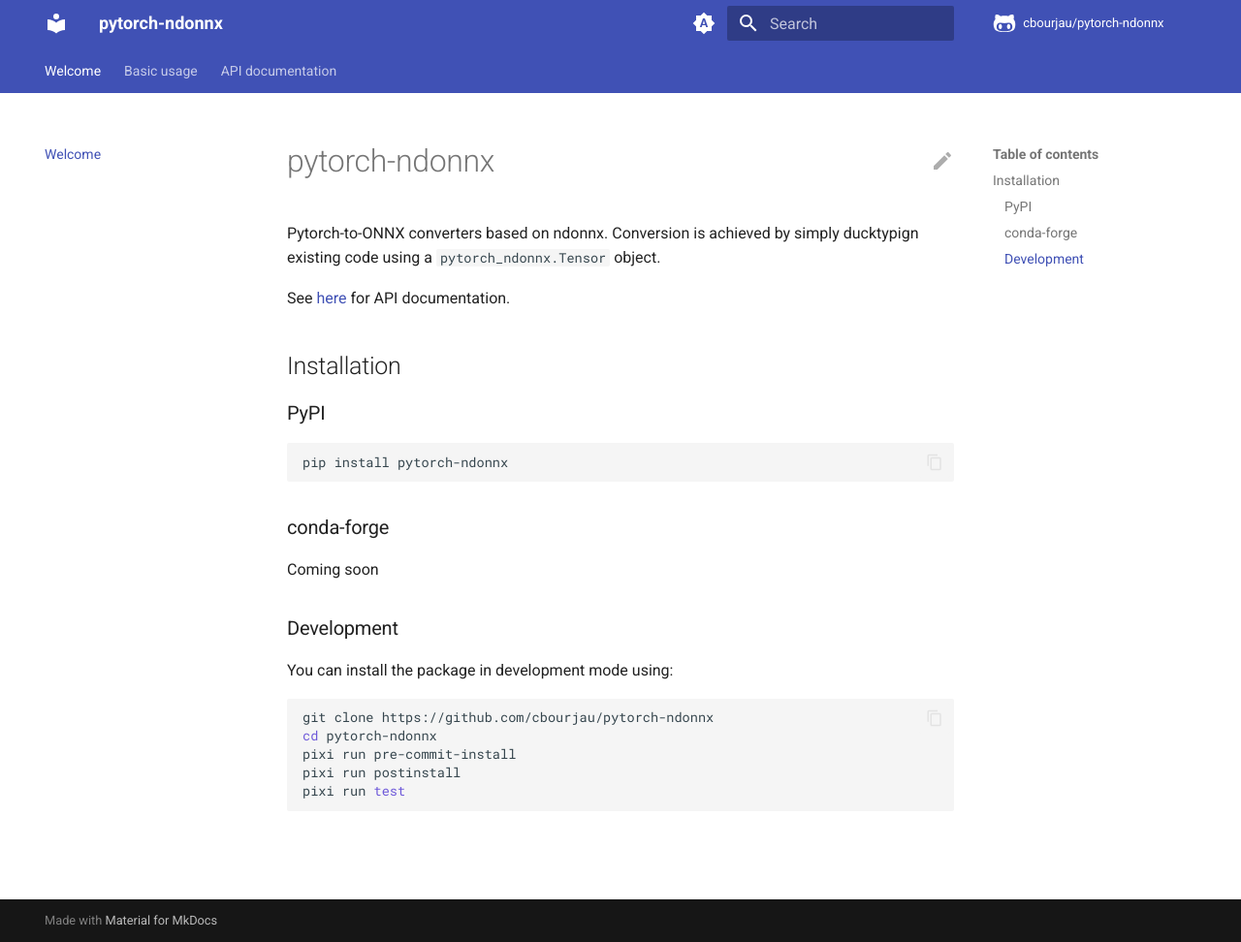
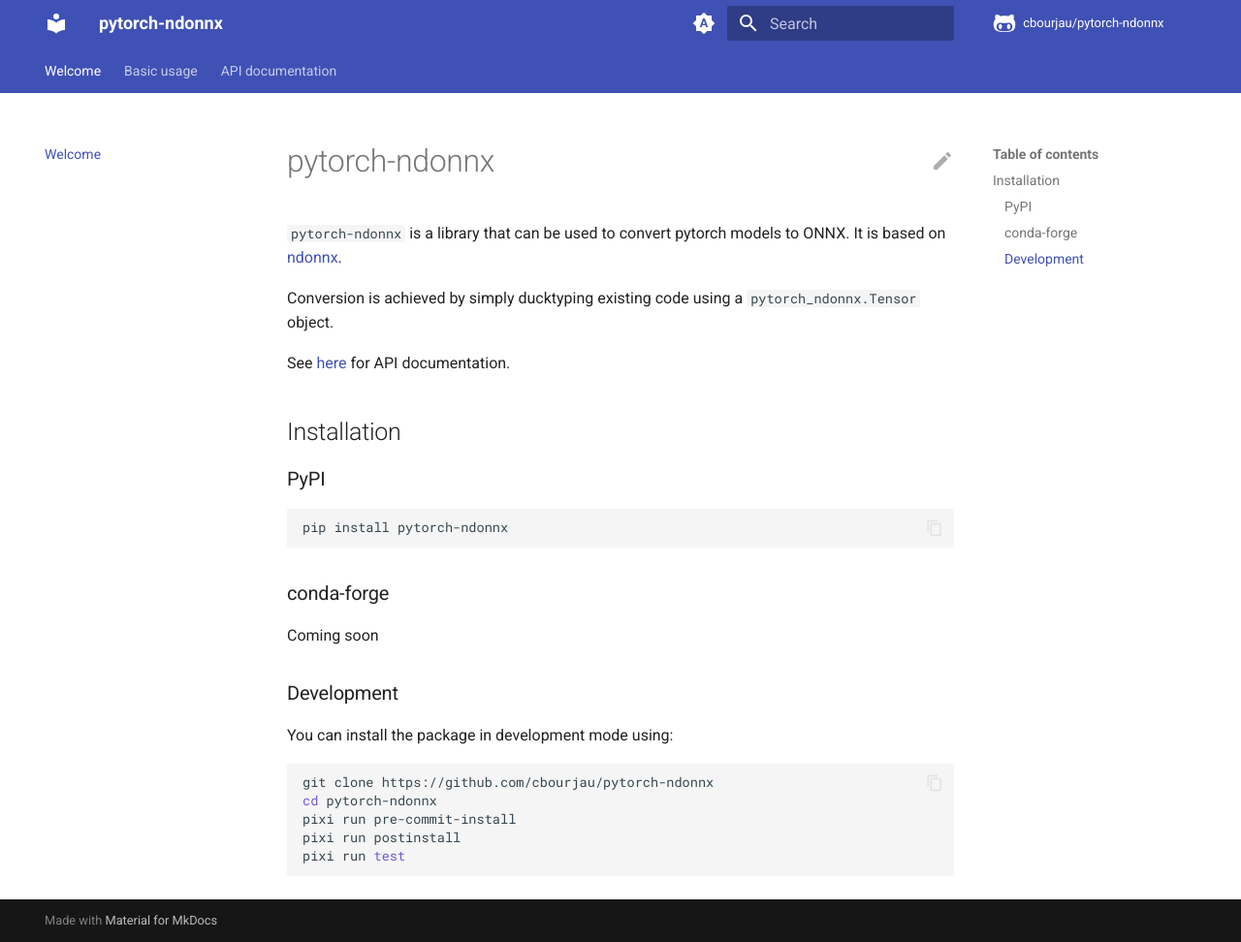
Before and after one commit to cbourjau/pytorch-ndonnx, an MkDocs documentation site: the page built from docs/index.md, in a window 1280 px wide and 972 px high. Shown: the whole window at 97% size. Built offline with MkDocs 1.6.1 and Material for MkDocs 9.7.7, drawn with Linux system fonts in a browser that asks for light colours; comment, search, counter and statistics services are not loaded.

Commit message:
Typos and phrasing

```diff
--- a/docs/index.md
+++ b/docs/index.md
@@ -1,7 +1,9 @@
 # pytorch-ndonnx
 
-Pytorch-to-ONNX converters based on ndonnx.
-Conversion is achieved by simply ducktypign existing code using a `pytorch_ndonnx.Tensor` object.
+`pytorch-ndonnx` is a library that can be used to convert pytorch models to ONNX.
+It is based on [ndonnx](https://github.com/Quantco/ndonnx).
+
+Conversion is achieved by simply ducktyping existing code using a `pytorch_ndonnx.Tensor` object.
 
 See [here](./tensor.md) for API documentation.
 
```
Also changed, not shown: README.md (+5 -3 lines), docs/basic_usage.md (+1 -1 lines).
